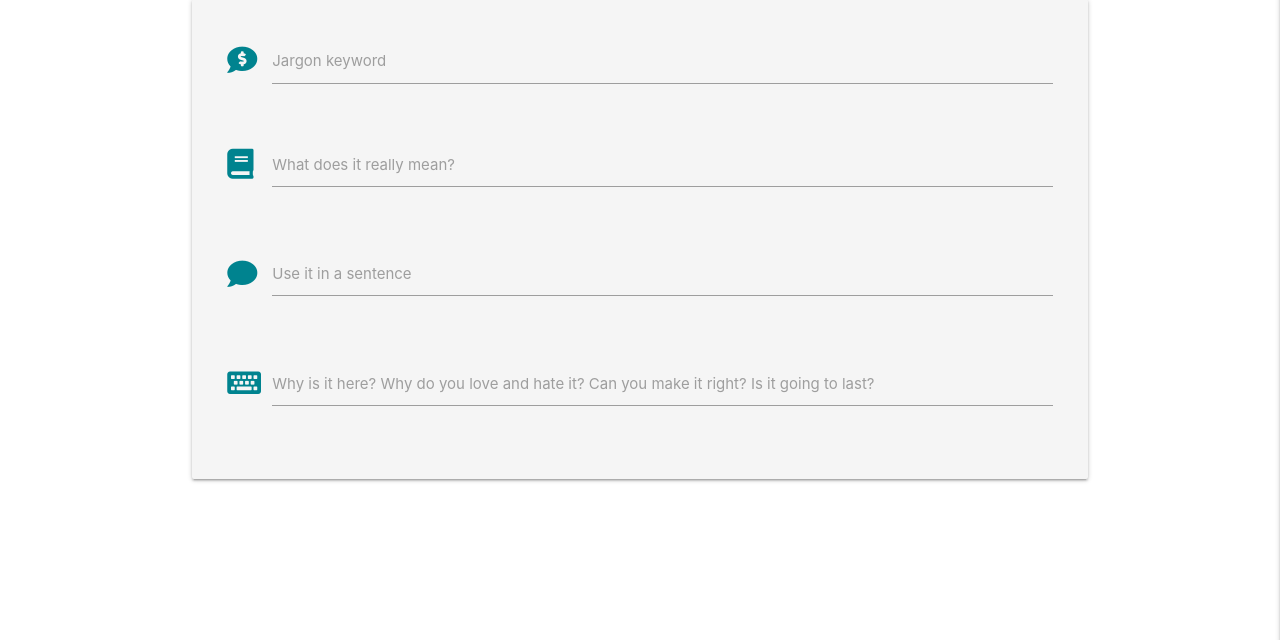
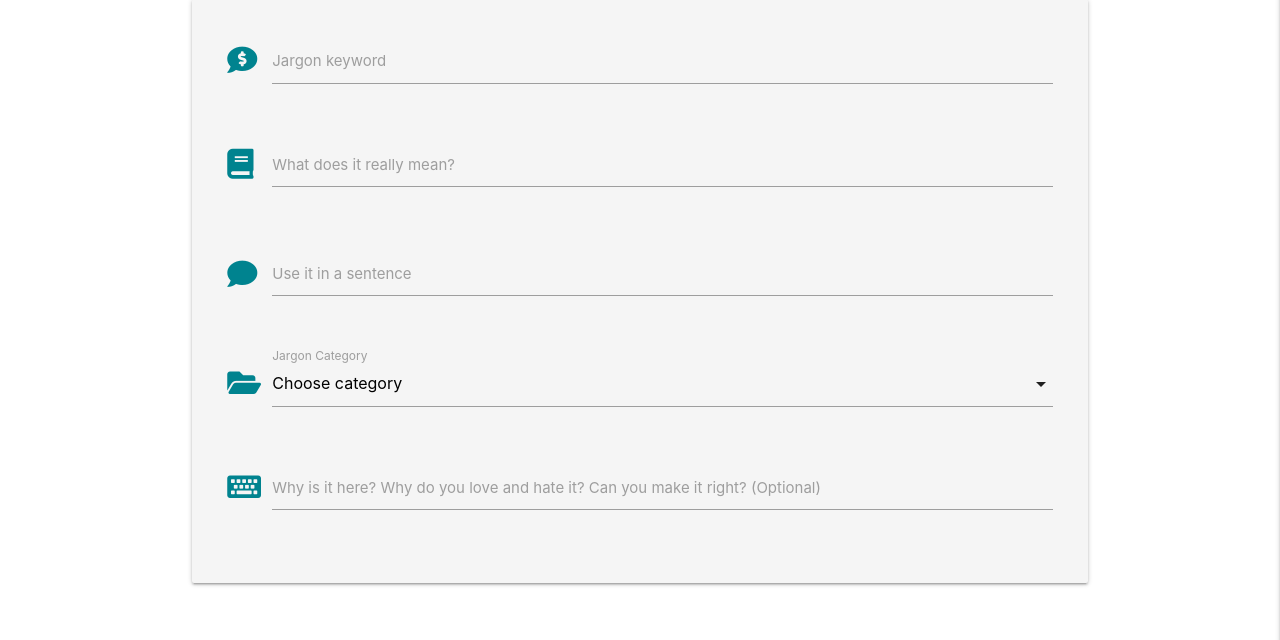
Before and after one commit to dandavies23/jargon-unchained, a Flask app: page /add_jargon in a window 1280 px wide. Shown: the part 160-800 px from the top of the page. Run offline with Flask 2, Linux system fonts and the light colour scheme; data that the repository does not hold is empty; some libraries are stand-ins or nearby versions.

Commit message:
Add categories dropdown

```diff
--- a/app.py
+++ b/app.py
@@ -109,7 +109,8 @@ def logout():
 
 @app.route("/add_jargon")
 def add_jargon():
-    return render_template("add_jargon.html")
+    categories = mongo.db.categories.find().sort("category_name", 1)
+    return render_template("add_jargon.html", categories=categories)
 
 
 if __name__ == "__main__":
--- a/static/js/script.js
+++ b/static/js/script.js
@@ -1,4 +1,5 @@
 $(document).ready(function(){
-    $(".sidenav").sidenav({edge: "right"});
-    $(".scrollspy").scrollSpy();
-  });
+  $('.sidenav').sidenav({edge: 'right'});
+  $('.scrollspy').scrollSpy();
+  $('select').formSelect();
+});
--- a/templates/add_jargon.html
+++ b/templates/add_jargon.html
@@ -31,11 +31,23 @@
             </div>
             <div class="row">
                 <div class="input-field col s12">
+                    <i class="fas fa-folder-open prefix cyan-text text-darken-3"></i>
+                    <select id="category_name" name="category_name" class="validate" required>
+                        <option value="" disabled selected>Choose category</option>
+                        {% for category in categories %}
+                            <option value="{{ category.category_name }}">{{ category.category_name }}</option>
+                        {% endfor %}
+                    </select>
+                    <label for="category_name">Jargon Category</label>
+                </div>
+            </div>
+            <div class="row">
+                <div class="input-field col s12">
                     <i class="fas fa-keyboard prefix cyan-text text-darken-3"></i>
                     <textarea id="definition" name="definition" minlength="5" maxlength="500"
-                        class="materialize-textarea validate" required></textarea>
+                        class="materialize-textarea validate"></textarea>
                     <label for="definition">Why is it here? Why do you love and hate it?
-                        Can you make it right? Is it going to last?
+                        Can you make it right? (Optional)
                     </label>
                 </div>
             </div>
```
